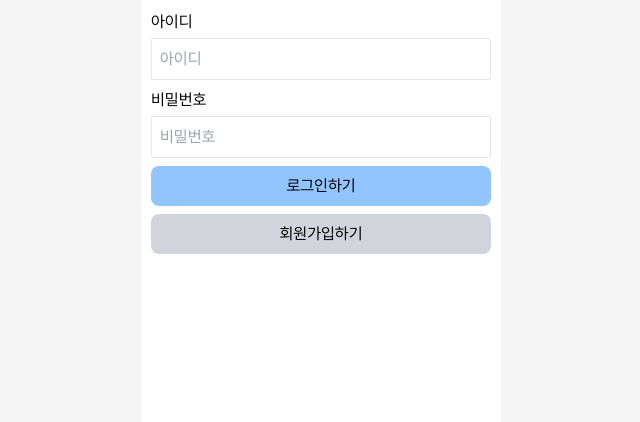
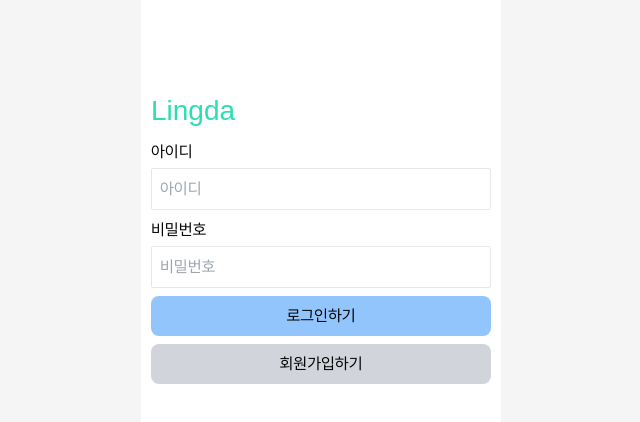
Before and after one commit to LinkDiary-Lingda/Lingda-Nextjs, a Next.js app: page /login in a window 1280 px wide. Shown: the top 422 px of the page, without its empty margins (319-959 px from the left). Built offline with nearby package versions, Linux system fonts and the light colour scheme; a web font is replaced by a local one.

Commit message:
style: 다중 폰트 변수화

```diff
--- a/src/app/layout.tsx
+++ b/src/app/layout.tsx
@@ -4,6 +4,11 @@ import './globals.css';
 
 const pretendardFont = localFont({
   src: './font/Pretendard-Regular.woff',
+  variable: '--font-pretendard',
+});
+const gmarketFont = localFont({
+  src: './font/GmarketSansTTFBold.ttf',
+  variable: '--font-gmarket',
 });
 
 export const metadata: Metadata = {
@@ -21,9 +26,12 @@ export default function RootLayout({
   children: React.ReactNode;
 }>) {
   return (
-    <html lang="ko" className={pretendardFont.className}>
+    <html
+      lang="ko"
+      className={`${pretendardFont.variable} ${gmarketFont.variable}`}
+    >
       <body>
-        <main>{children}</main>
+        <main className="font-pretendard">{children}</main>
       </body>
     </html>
   );
--- a/src/app/login/page.tsx
+++ b/src/app/login/page.tsx
@@ -5,6 +5,9 @@ import React from 'react';
 export default async function Login() {
   return (
     <div className="flex flex-col gap-2">
+      <div className="mt-20">
+        <h1 className="text-Primary-03 text-Heading-2 font-gmarket">Lingda</h1>
+      </div>
       <form className="flex flex-col gap-2">
         <div className="flex flex-col gap-1">
           <label htmlFor="id">아이디</label>
--- a/tailwind.config.ts
+++ b/tailwind.config.ts
@@ -50,9 +50,8 @@ const config: Config = {
         'Detail-1': '18px',
       },
       fontFamily: {
-        'pretendard-regular': ['Pretendard-Regular'],
-        'pretendard-semibold': ['Pretendard-SemiBold'],
-        'pretendard-bold': ['Pretendard-Bold'],
+        pretendard: ['var(--font-pretendard)'],
+        gmarket: ['var(--font-gmarket)'],
       },
     },
   },
```
Also changed, not shown: 1 other file (tests, documents, lock files or other folders).
